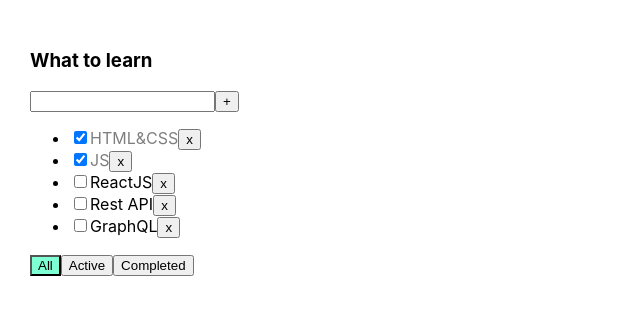
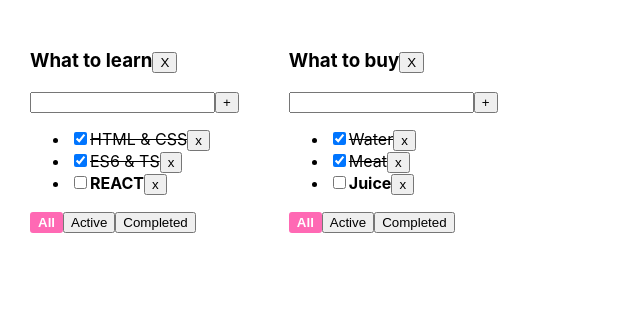
Before and after one commit to EgorZhuk/todolist-ts, a React (Create React App) app: page / in a window 1280 px wide. Shown: the top 314 px of the page, without its empty margins (0-640 px from the left). Built offline with nearby package versions, Linux system fonts and the light colour scheme.

Commit message:
Lesson 5

```diff
--- a/src/App.css
+++ b/src/App.css
@@ -1,4 +1,3 @@
-
 .App {
   padding: 30px;
   display: flex;
@@ -8,18 +7,24 @@
   margin-right: 50px;
 }
 
-.error {
-  border: red 1px solid;
+
+.isDone {
+  text-decoration: line-through;
 }
 
-.error-message {
-  color: red;
+.notIsDone {
+  font-weight: bold;
+}
+.activeFilter {
+  color: white;
+  font-weight: bold;
+  background-color: hotpink;
+  border: 2px solid hotpink;
+  border-radius: 3px;
+  outline-color: hotpink;
 }
 
-.active-filter {
-  background-color: aquamarine;
+.inputError {
+  border: 3px solid hotpink;
+  outline-color: hotpink;
 }
-
-.is-done {
-  opacity: 0.5;
-}
--- a/src/App.tsx
+++ b/src/App.tsx
@@ -1,62 +1,129 @@
-import React, {useState} from 'react';
+import React, { useState} from 'react';
 import './App.css';
-import {Todolist} from './Todolist';
-import { v1 } from 'uuid';
+import TodoList, {TaskType} from "./TodoList";
+import {v1} from "uuid";
+// import todoList from './TodoList';
 
-export type FilterValuesType = "all" | "active" | "completed";
+// Create
+// Read (pagination, filtration, sorting)
+// Update (edit, modification)
+// Delete
+// CRUD
+
+// Interface
+
+export type FilterValuesType = "all"|"active"|"completed"
+
+type TodoListType ={
+  id: string
+  title: string
+  filter: FilterValuesType
+}
+type TaskStateType ={
+  [todoListId: string]:Array<TaskType>
+}
 
 function App() {
 
-    let [tasks, setTasks] = useState([
-        { id: v1(), title: "HTML&CSS", isDone: true },
-        { id: v1(), title: "JS", isDone: true },
-        { id: v1(), title: "ReactJS", isDone: false },
-        { id: v1(), title: "Rest API", isDone: false },
-        { id: v1(), title: "GraphQL", isDone: false },
-    ]);
+  //BLL
+  const todoListsId_1:string = v1()
+  const todoListsId_2:string = v1()
+  const [todoLists, setTodoList]=useState<Array<TodoListType>>([
+    {id: todoListsId_1, title: 'What to learn', filter: 'all'},
+    {id: todoListsId_2, title: 'What to buy', filter: 'all'},
+  ])
 
-    function removeTask(id: string) {
-        let filteredTasks = tasks.filter(t => t.id != id);
-        setTasks(filteredTasks);
+  const [tasks, setTasks] = useState<TaskStateType>({
+    [todoListsId_1]:[
+      {id: v1(), title: "HTML & CSS", isDone: true},
+      {id: v1(), title: "ES6 & TS", isDone: true},
+      {id: v1(), title: "REACT", isDone: false},
+    ],
+    [todoListsId_2]:[
+      {id: v1(), title: "Water", isDone: true},
+      {id: v1(), title: "Meat", isDone: true},
+      {id: v1(), title: "Juice", isDone: false},
+    ]
+  })
+
+  const [filter, setFilter] = useState<FilterValuesType>("all")
+
+  const removeTask = (taskId: string, todoListId: string) => {
+      // const tasksForUpdate = tasks[todoListId]
+      // const updatedTasks = tasksForUpdate.filter(t => t.id !== taskId)
+      // const copyTasks = {...tasks}
+      // copyTasks[todoListId]=updatedTasks
+      // setTasks(copyTasks) // асинхронно, 5-10 ms
+
+    setTasks({...tasks, [todoListId]:tasks[todoListId].filter(t=>t.id!==taskId)})
+  }
+  const changeTodoListFilter = (filter: FilterValuesType, todoListId: string) => {
+        setTodoList(todoLists.map(t=>t.id===todoListId ? {...t, filter: filter}: t))
+  }
+  const addTask = (title: string, todoListId: string) => {
+    const newTask: TaskType = {
+            id: v1(),
+            title: title,
+            isDone: false
+    }
+      // const tasksForUpdate = tasks[todoListId]
+      // const updatedTasks = [newTask, ...tasksForUpdate]
+      // const copyTasks = {...tasks}
+      // copyTasks[todoListId]=updatedTasks
+      // setTasks(copyTasks)
+
+    setTasks({...tasks, [todoListId]:[newTask, ...tasks[todoListId]]})
   }
 
-    function addTask(title: string) {
-        let task = { id: v1(), title: title, isDone: false };
-        let newTasks = [task, ...tasks];
-        setTasks(newTasks);
+  const changeTaskStatus = (taskId: string, isDone: boolean, todoListId: string) => {
+        setTasks({...tasks, [todoListId]:tasks[todoListId].map(t=>t.id===taskId?{...t, isDone: isDone}: t)})
+
+
+        // setTasks(tasks.map(t => t.id === taskId ? {...t, isDone: isDone}: t))
   }
 
-    const checkBoxChange = (newId: string, checkedValue: boolean)=>{
-
-        setTasks(tasks.map(el=>el.id===newId? {...el, isDone: checkedValue} :el))
+  const removeTodoList = (todoListId: string)=>{
+      setTodoList(todoLists.filter(t=>t.id!==todoListId))
+      const copyTasks = {...tasks}
+      delete copyTasks[todoListId]
+      setTasks(copyTasks)
   }
 
-    let [filter, setFilter] = useState<FilterValuesType>("all");
+    //UI
 
-    let tasksForTodolist = tasks;
-
-    if (filter === "active") {
-        tasksForTodolist = tasks.filter(t => t.isDone === false);
+  const getFilteredTasksForRender = (tasks: Array<TaskType>, filter: FilterValuesType):Array<TaskType> => {
+        switch (filter) {
+            case "active":
+                return tasks.filter(t => !t.isDone)
+            case "completed":
+                return tasks.filter(t => t.isDone)
+            default:
+                return tasks
         }
-    if (filter === "completed") {
-        tasksForTodolist = tasks.filter(t => t.isDone === true);
-    }
-
-    function changeFilter(value: FilterValuesType) {
-        setFilter(value);
   }
 
 
+  const todoListsItems = todoLists.map(tl=>{
+    const filteredTasksForRender: Array<TaskType> = getFilteredTasksForRender(tasks[tl.id], tl.filter)
+      return (
+        <TodoList
+          key={tl.id}
+          todoListId={tl.id}
+          filter={tl.filter}
+          title={tl.title}
+          tasks={filteredTasksForRender}
+          addTask={addTask}
+          removeTask={removeTask}
+          removeTodoList={removeTodoList}
+          changeTaskStatus={changeTaskStatus}
+          changeTodoListFilter={changeTodoListFilter}
+        />
+      )
+  })
 
     return (
         <div className="App">
-            <Todolist title="What to learn"
-                      tasks={tasksForTodolist}
-                      removeTask={removeTask}
-                      changeFilter={changeFilter}
-                      addTask={addTask}
-                      checkBoxChange={checkBoxChange}
-            />
+          {todoListsItems}
         </div>
     );
 }
--- a/src/Todolist.tsx
+++ b/src/Todolist.tsx
@@ -1,114 +1,104 @@
-import React, {ChangeEvent, KeyboardEvent, useState} from 'react';
-import {FilterValuesType} from './App';
+import React, {ChangeEvent, useState, KeyboardEvent} from 'react';
+import {FilterValuesType} from "./App";
+// title - заголовок
+// tasks - список задач
 
-type TaskType = {
+type TodoListPropsType = {
+    todoListId:string
+    title: string
+    filter: FilterValuesType
+    tasks: Array<TaskType>
+
+    removeTodoList: (todoListId:string)=>void
+    removeTask: (taskId: string, todoListId: string) => void
+    addTask: (title: string, todoListId: string) => void
+    changeTodoListFilter: (filter: FilterValuesType, todoListId: string) => void
+    changeTaskStatus: (taskId: string, isDone: boolean, todoListId: string) => void
+}
+
+export type TaskType = {
     id: string
     title: string
     isDone: boolean
 }
 
-type PropsType = {
-    title: string
-    tasks: Array<TaskType>
-    removeTask: (taskId: string) => void
-    changeFilter: (value: FilterValuesType) => void
-    addTask: (title: string) => void
-    checkBoxChange: (id: string, checkedValue: boolean)=>void
+const TodoList = (props: TodoListPropsType) => {
+    const [title, setTitle] = useState<string>("")
+    const [error, setError] = useState<boolean>(false)
+    const tasksItems = props.tasks.length
+        ? props.tasks.map((task: TaskType) => {
+            const onClickRemoveTaskHandler = () => props.removeTask(task.id, props.todoListId)
+            const onChangeSetTaskStatus = (e: ChangeEvent<HTMLInputElement>) => props.changeTaskStatus(task.id, e.currentTarget.checked, props.todoListId)
+            const isDoneClasses = task.isDone ? "isDone" : "notIsDone"
+            return (
+                <li key={task.id}>
+                    <input
+                        type="checkbox"
+                        checked={task.isDone}
+                        onChange={onChangeSetTaskStatus}
+                    />
+                    <span className={isDoneClasses}>{task.title}</span>
+                    <button onClick={onClickRemoveTaskHandler}>x</button>
+                </li>
+            )
+        })
+        : <span>Tasks list is empty</span>
+
+    const onClickAddTaskToTodoListHandler = () => {
+        const trimmedTitle = title.trim()
+        if(trimmedTitle){
+            props.addTask(trimmedTitle, props.todoListId)
+        } else {
+            setError(true)
         }
-
-export function Todolist(props: PropsType) {
-
-    let [title, setTitle] = useState("")
-    let [error, setError] = useState<string|null>('')
-    let [buttonName, setButtonName]= useState<FilterValuesType>('all')
-
-    const addTask = () => {
-        if (title.trim()){
-        props.addTask(title.trim());
-        setTitle("");}
-        else {
-            setError('Title is required')
+        setTitle("")
     }
-    }
-
-    const onChangeHandler = (e: ChangeEvent<HTMLInputElement>) => {
-        setError(null)
+    const onChangeSetLocalTitleHandler = (e: ChangeEvent<HTMLInputElement>) => {
+        error && setError(false)
         setTitle(e.currentTarget.value)
     }
+    const onKeyDownAddTaskToTodoListHandler = (e: KeyboardEvent<HTMLInputElement>) => e.key === "Enter" && onClickAddTaskToTodoListHandler()
 
-    const onKeyPressHandler = (e: KeyboardEvent<HTMLInputElement>) => {
-        if (e.key === 'Enter') {
-            addTask();
-        }
-    }
+    const errorMessageStyles = {color: "hotpink", marginTop: "0", marginBottom: "0"}
+    const getOnClickSetFilterHandler = (filter: FilterValuesType) => () => props.changeTodoListFilter(filter, props.todoListId)
 
-    const onAllClickHandler = () => {
-        props.changeFilter("all");
-        setButtonName('all')
-    }
-    const onActiveClickHandler = () => {
-        props.changeFilter("active");
-        setButtonName('active')
-    }
-    const onCompletedClickHandler = () => {
-        props.changeFilter("completed");
-        setButtonName('completed')
-    }
+    const onClickRemoveTodoListHandler = ()=>props.removeTodoList(props.todoListId)
 
-    const onChangeCheckBoxHandler = (tId: string, event: boolean)=>{
-        props.checkBoxChange(tId, event)
-    }
+    const errorInputClasses = error ? "inputError" : undefined
+    const errorMessage = error && <p style={errorMessageStyles}>Please, enter task title</p>
 
-    const onClickHandler = (tId: string) => props.removeTask(tId)
-
-    return <div>
-        <h3>{props.title}</h3>
+    return (
         <div>
-            <input value={title}
-                   className={error?'error':''}
-                   onChange={ onChangeHandler }
-                   onKeyDown={ onKeyPressHandler }
+            <h3>
+              {props.title}
+              <button onClick={onClickRemoveTodoListHandler}>X</button>
+            </h3>
+            <div>
+                <input
+                    value={title}
+                    onChange={onChangeSetLocalTitleHandler}
+                    onKeyDown={onKeyDownAddTaskToTodoListHandler}
+                    className={errorInputClasses}
                 />
-            <button onClick={addTask}>+</button>
+                <button onClick={onClickAddTaskToTodoListHandler}>+</button>
+                {errorMessage}
             </div>
-
-        {
-            error && <div className={'error-message'}>{error}</div>
-        }
             <ul>
-            {
-                props.tasks.map(t => {
-
-                    return <li key={t.id}>
-                        <input
-                          type="checkbox"
-                          checked={t.isDone}
-                          onChange={(event:ChangeEvent<HTMLInputElement>)=>onChangeCheckBoxHandler(t.id, event.currentTarget.checked)}/>
-                        <span className={t.isDone?'is-done':''}>{t.title}</span>
-                        <button onClick={()=> onClickHandler(t.id) }>x</button>
-                    </li>
-                })
-            }
+                {tasksItems}
             </ul>
             <div>
                 <button
-              className={buttonName==='all'?'active-filter':''}
-              onClick={ onAllClickHandler }
-            >
-                All
-            </button>
+                    className={props.filter === "all"? "activeFilter" : undefined}
+                    onClick={getOnClickSetFilterHandler("all")}>All</button>
                 <button
-              className={buttonName==='active'?'active-filter':''}
-              onClick={ onActiveClickHandler }
-            >
-                Active
-            </button>
+                    className={props.filter === "active"? "activeFilter" : undefined}
+                    onClick={getOnClickSetFilterHandler("active")}>Active</button>
                 <button
-              className={buttonName==='completed'?'active-filter':''}
-              onClick={ onCompletedClickHandler }
-            >
-                Completed
-            </button>
+                    className={props.filter === "completed"? "activeFilter" : undefined}
+                    onClick={getOnClickSetFilterHandler("completed")}>Completed</button>
             </div>
         </div>
-}
+    );
+};
+
+export default TodoList;
--- a/src/index.tsx
+++ b/src/index.tsx
@@ -1,14 +1,16 @@
 import React from 'react';
+import ReactDOM from 'react-dom/client';
 import './index.css';
 import App from './App';
-import * as serviceWorker from './serviceWorker';
-import { createRoot } from 'react-dom/client';
 
-const container  = document.getElementById('root') as HTMLElement
-const root = createRoot(container);
-root.render(<App />);
 
-// If you want your app to work offline and load faster, you can change
-// unregister() to register() below. Note this comes with some pitfalls.
-// Learn more about service workers: https://bit.ly/CRA-PWA
-serviceWorker.unregister();
+const root = ReactDOM.createRoot(
+  document.getElementById('root') as HTMLElement
+);
+root.render(
+    <App />
+);
+
+// If you want to start measuring performance in your app, pass a function
+// to log results (for example: reportWebVitals(console.log))
+// or send to an analytics endpoint. Learn more: https://bit.ly/CRA-vitals
```
Also changed, not shown: src/reportWebVitals.ts (added, +15 -0 lines), 1 other file (tests, documents, lock files or other folders). Lines whose indentation alone changed are shown as unchanged.
